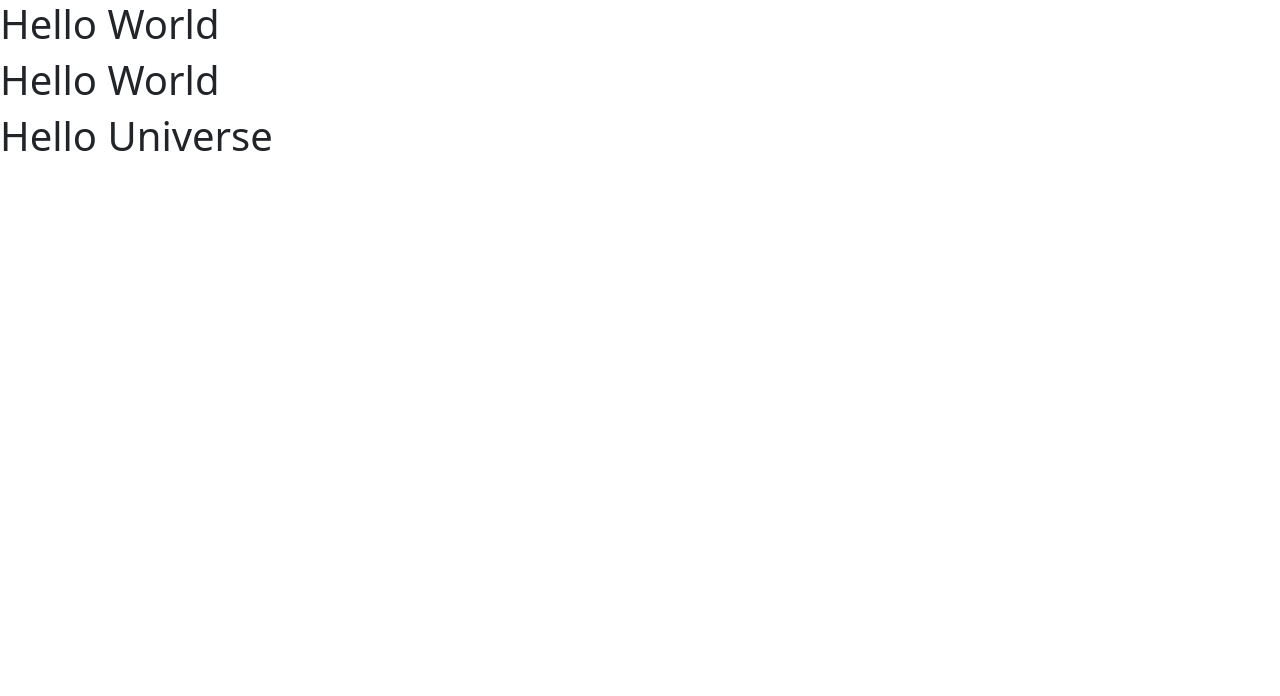
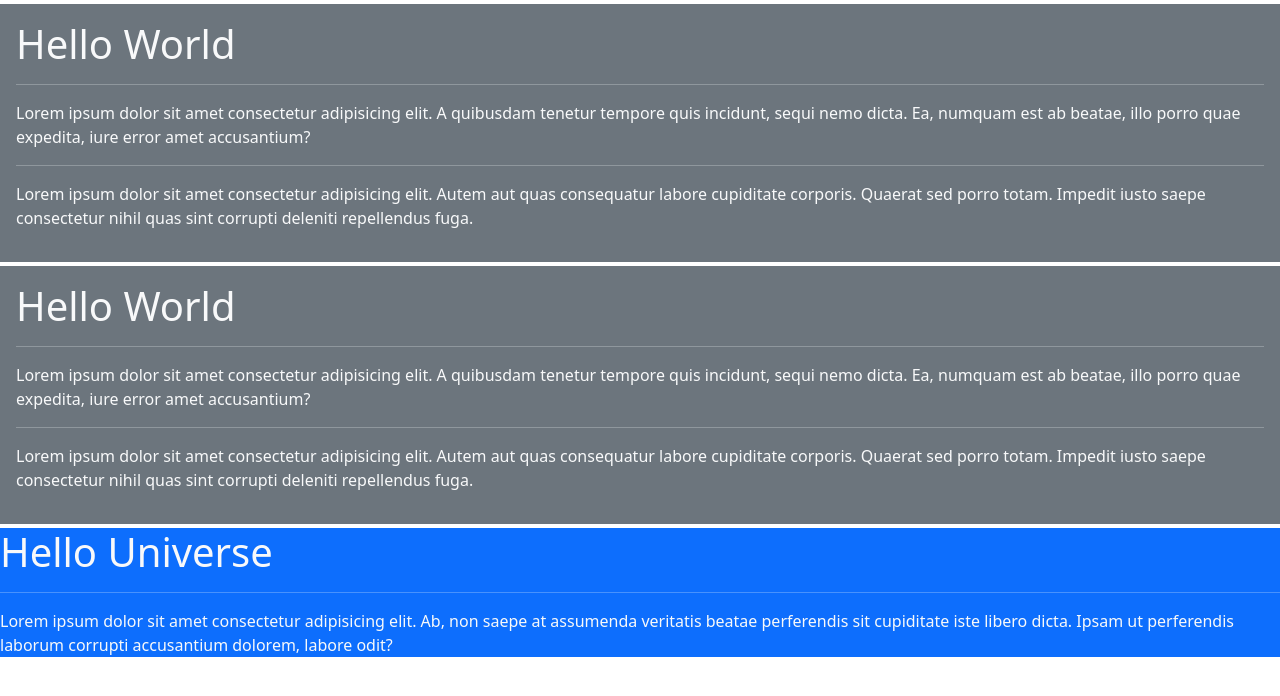
Before and after one commit to Ninad-Bandiwadekar/React, a React (Create React App) app in the folder firstapp/: page / in a window 1280 px wide. Shown: the top 696 px of the page. Built offline with nearby package versions, Linux system fonts and the light colour scheme.

Commit message:
component

```diff
--- a/firstapp/src/App.js
+++ b/firstapp/src/App.js
@@ -2,26 +2,51 @@ import "./App.css";
 import { useState } from "react";
 import "bootstrap/dist/css/bootstrap.css";
 
-
-
 export default function App() {
   return (
     <div>
-      <HelloWorld/>
-      <HelloWorld/>
+      <HelloWorld />
+      <HelloWorld />
 
-      <HelloUniverse/>
+      <HelloUniverse />
     </div>
-  )
-
+  );
 
   //Tags :: Componenets::FOllow PAscal Case Convention
-  function HelloWorld(){
-    return <h1>Hello World</h1>;
+  function HelloWorld() {
+    return (
+      <div className="bg-secondary text-light p-3 my-1">
+        <h1>Hello World</h1>
+        <hr />
+        <p>
+          Lorem ipsum dolor sit amet consectetur adipisicing elit. A quibusdam
+          tenetur tempore quis incidunt, sequi nemo dicta. Ea, numquam est ab
+          beatae, illo porro quae expedita, iure error amet accusantium?
+        </p>
+        <hr />
+        <p>
+          Lorem ipsum dolor sit amet consectetur adipisicing elit. Autem aut
+          quas consequatur labore cupiditate corporis. Quaerat sed porro totam.
+          Impedit iusto saepe consectetur nihil quas sint corrupti deleniti
+          repellendus fuga.
+        </p>
+      </div>
+    );
   }
 
-  function HelloUniverse(){
-    return <h1>Hello Universe</h1>
+  function HelloUniverse() {
+    return (
+      <div className="bg-primary text-light mg-1">
+        <h1>Hello Universe</h1>
+        <hr />
+        <p>
+          Lorem ipsum dolor sit amet consectetur adipisicing elit. Ab, non saepe
+          at assumenda veritatis beatae perferendis sit cupiditate iste libero
+          dicta. Ipsam ut perferendis laborum corrupti accusantium dolorem,
+          labore odit?
+        </p>
+      </div>
+    );
   }
 }
 //export default App;
```
